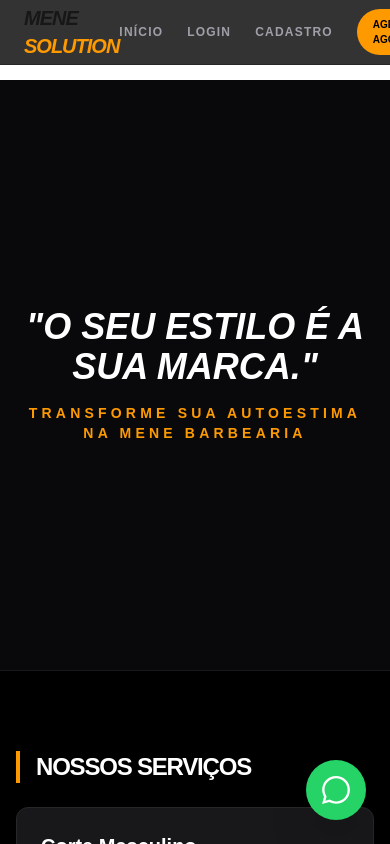
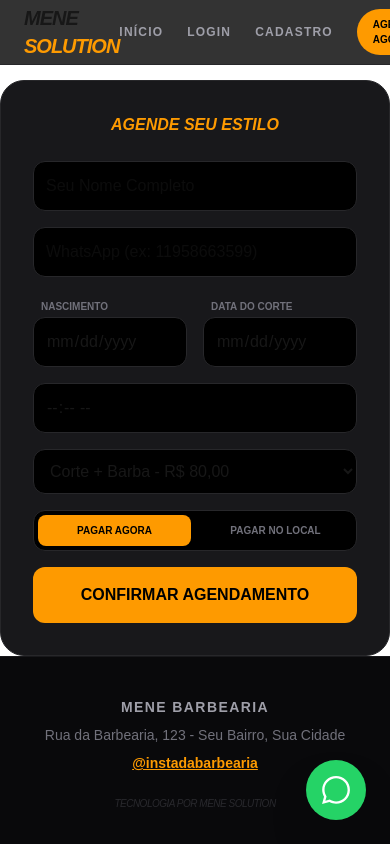
Before and after one commit to mendonza2023/mene-solution-barbearia, a Next.js app: page / in a window 390 px wide. Shown: the top 844 px of the page. Built offline with nearby package versions, Linux system fonts and the light colour scheme; no server answers.

Commit message:
Formulário completo com pagamento local

```diff
--- a/src/app/api/checkout/route.ts
+++ b/src/app/api/checkout/route.ts
@@ -7,44 +7,32 @@ const stripe = new Stripe(process.env.STRIPE_SECRET_KEY as string, {
   apiVersion: '2024-12-18.acacia',
 });
 
+// Exemplo de como deve estar a sua API de Checkout
 export async function POST(req: Request) {
   try {
-    const { servico, preco, agendamentoId } = await req.json();
+    const { servico, preco, cliente_nome, whatsapp, data_nascimento } = await req.json();
 
     const session = await stripe.checkout.sessions.create({
       payment_method_types: ['card'],
-      line_items: [
-        {
-          price_data: {
-            currency: 'brl',
-            product_data: {
-              name: servico,
-              description: 'Agendamento Mene Solution',
-            },
-            unit_amount: Math.round(preco * 100), // Garante número inteiro para centavos
+      line_items: [{
+        price_data: {
+          currency: 'brl',
+          product_data: {
+            name: servico,
+            description: `Cliente: ${cliente_nome} - Zap: ${whatsapp}`
           },
-          quantity: 1,
+          unit_amount: preco * 100,
         },
-      ],
+        quantity: 1,
+      }],
       mode: 'payment',
-      // Certifique-se de que esta variável está no seu .env.local
       success_url: `${process.env.NEXT_PUBLIC_URL}/perfil?success=true`,
-      cancel_url: `${process.env.NEXT_PUBLIC_URL}/perfil?canceled=true`,
-      metadata: {
-        agendamentoId: agendamentoId
-      },
+      cancel_url: `${process.env.NEXT_PUBLIC_URL}/`,
     });
 
-    return NextResponse.json({ id: session.id, url: session.url });
-
-  } catch (error: unknown) {
-    // Tratamento de erro seguro para TypeScript
-    const message = error instanceof Error ? error.message : 'Erro desconhecido';
-    console.error('Erro no Checkout:', message);
-
-    return NextResponse.json(
-      { error: message },
-      { status: 500 }
-    );
+    return NextResponse.json({ id: session.id });
+  } catch (error) {
+    console.error("Erro Stripe:", error);
+    return NextResponse.json({ error: "Falha ao gerar checkout" }, { status: 500 });
   }
 }
--- a/src/app/page.tsx
+++ b/src/app/page.tsx
@@ -1,65 +1,99 @@
-// 1. Usando caminhos relativos (../) para evitar erro de configuração do @
-import ServiceCard from "@/componetes/ServiceCard";
-import BookingForm from "@/componetes/BookingForm";
+"use client"
+import { useState } from 'react';
+import { supabase } from '@/lib/supabase';
+import { loadStripe } from '@stripe/stripe-js';
 
-export default function Home() {
-  // Essas fotos devem estar dentro da pasta "public" do seu projeto
-  const fotos = ["/corte1.jpg", "/corte2.jpg", "/corte3.jpg"];
+export default function BookingForm() {
+  const [servico, setServico] = useState('Corte + Barba - R$ 80,00');
+  const [data, setData] = useState('');
+  const [hora, setHora] = useState('');
+  const [nome, setNome] = useState('');
+  const [whatsapp, setWhatsapp] = useState('');
+  const [nascimento, setNascimento] = useState('');
+  const [metodo, setMetodo] = useState('stripe'); // stripe ou local
+  const [loading, setLoading] = useState(false);
+
+  const handleAgendamento = async (e: React.FormEvent) => {
+    e.preventDefault();
+    setLoading(true);
+
+    const preco = servico.includes('80') ? 80 : servico.includes('50') ? 50 : 40;
+
+    const dadosAgendamento = {
+      servico,
+      data_hora: `${data} ${hora}`,
+      cliente_nome: nome,
+      whatsapp: whatsapp,
+      data_nascimento: nascimento,
+      metodo_pagamento: metodo,
+      pago: false
+    };
+
+    if (metodo === 'local') {
+      // SALVAR DIRETO NO SUPABASE (PAGAMENTO NO LOCAL)
+      const { error } = await supabase.from('agendamentos').insert([dadosAgendamento]);
+
+      if (error) {
+        alert("Erro ao salvar no banco. Verifique as colunas no Supabase.");
+        console.error(error);
+      } else {
+        alert("Agendado com sucesso! Pagamento será feito na barbearia.");
+        window.location.href = "/perfil";
+      }
+    } else {
+      // ENVIAR PARA O STRIPE
+      try {
+        const response = await fetch('/api/checkout', {
+          method: 'POST',
+          headers: { 'Content-Type': 'application/json' },
+          body: JSON.stringify({ ...dadosAgendamento, preco }),
+        });
+
+        const session = await response.json();
+        const stripe = await loadStripe(process.env.NEXT_PUBLIC_STRIPE_PUBLISHABLE_KEY!);
+        await stripe?.redirectToCheckout({ sessionId: session.id });
+      } catch (err) {
+        alert("Erro ao gerar link de pagamento.");
+      }
+    }
+    setLoading(false);
+  };
 
   return (
-    <div className="space-y-20 pb-20 bg-black text-white">
+    <form onSubmit={handleAgendamento} className="bg-zinc-900 p-8 rounded-3xl border border-zinc-800 space-y-4">
+      <h4 className="text-amber-500 font-black italic uppercase text-center mb-6">Agende seu Estilo</h4>
 
-      {/* Seção Hero com Frase Motivacional */}
-      <section className="h-[70vh] flex flex-col justify-center items-center text-center px-4 bg-zinc-950 border-b border-zinc-900">
-        <h2 className="text-4xl md:text-6xl font-black mb-4 uppercase italic">
-          &quot;O seu estilo é a sua marca.&quot;
-        </h2>
-        <p className="text-amber-500 font-bold tracking-[0.3em] text-sm md:text-base">
-          TRANSFORME SUA AUTOESTIMA NA MENE BARBEARIA
-        </p>
-      </section>
+      <input type="text" placeholder="Seu Nome Completo" required className="w-full bg-black border border-zinc-800 p-3 rounded-xl outline-none focus:border-amber-500" onChange={(e) => setNome(e.target.value)} />
 
-      {/* Seção Principal: Serviços + Formulário */}
-      <section id="servicos" className="max-w-6xl mx-auto px-4 grid grid-cols-1 lg:grid-cols-2 gap-12">
-        <div className="space-y-6">
-          <h3 className="text-2xl font-bold border-l-4 border-amber-500 pl-4 uppercase tracking-tighter">
-            Nossos Serviços
-          </h3>
-          {/* Adicionando os cards de serviço que você já tem */}
-          <ServiceCard nome="Corte Masculino" preco={50} descricao="Corte moderno com acabamento premium." />
-          <ServiceCard nome="Barba & Toalha Quente" preco={40} descricao="Tratamento completo para sua barba." />
-          <ServiceCard nome="Combo Mene" preco={80} descricao="Corte + Barba + Hidratação." />
+      <input type="tel" placeholder="WhatsApp (ex: 11958663599)" required className="w-full bg-black border border-zinc-800 p-3 rounded-xl outline-none focus:border-amber-500" onChange={(e) => setWhatsapp(e.target.value)} />
+
+      <div className="grid grid-cols-2 gap-4">
+        <div>
+          <label className="text-[10px] text-zinc-500 uppercase font-bold ml-2">Nascimento</label>
+          <input type="date" required className="w-full bg-black border border-zinc-800 p-3 rounded-xl outline-none" onChange={(e) => setNascimento(e.target.value)} />
         </div>
+        <div>
+          <label className="text-[10px] text-zinc-500 uppercase font-bold ml-2">Data do Corte</label>
+          <input type="date" required className="w-full bg-black border border-zinc-800 p-3 rounded-xl outline-none" onChange={(e) => setData(e.target.value)} />
+        </div>
+      </div>
 
-        <div>
-          <h3 className="text-2xl font-bold mb-6 uppercase tracking-tighter">Agendamento Rápido</h3>
-          {/* O formulário que criamos para o Supabase */}
-          <BookingForm />
-        </div>
-      </section>
+      <input type="time" required className="w-full bg-black border border-zinc-800 p-3 rounded-xl outline-none" onChange={(e) => setHora(e.target.value)} />
 
-      {/* Galeria de Procedimentos */}
-      <section className="max-w-6xl mx-auto px-4">
-        <h3 className="text-2xl font-bold mb-8 border-l-4 border-amber-500 pl-4 uppercase tracking-tighter">
-          PROCEDIMENTOS REALIZADOS
-        </h3>
-        <div className="grid grid-cols-1 md:grid-cols-3 gap-6">
-          {fotos.map((foto, i) => (
-            <div key={i} className="group relative h-80 bg-zinc-900 rounded-2xl overflow-hidden border border-zinc-800 transition duration-500 hover:border-amber-500">
-               {/* Quando você tiver as fotos, troque a div abaixo por:
-                   <img src={foto} className="w-full h-full object-cover group-hover:scale-110 transition duration-500" />
-               */}
-               <div className="w-full h-full flex items-center justify-center text-zinc-700 italic group-hover:text-amber-500 transition duration-500">
-                 Portfólio Mene {i + 1}
-               </div>
-               <div className="absolute inset-0 bg-gradient-to-t from-black/80 to-transparent opacity-0 group-hover:opacity-100 transition duration-300 flex items-end p-6">
-                 <span className="text-sm font-bold uppercase tracking-widest text-amber-500">Trabalho Realizado</span>
-               </div>
-            </div>
-          ))}
-        </div>
-      </section>
+      <select className="w-full bg-black border border-zinc-800 p-3 rounded-xl outline-none" onChange={(e) => setServico(e.target.value)}>
+        <option>Corte + Barba - R$ 80,00</option>
+        <option>Corte Masculino - R$ 50,00</option>
+        <option>Barba & Toalha Quente - R$ 40,00</option>
+      </select>
 
-    </div>
+      <div className="flex gap-2 p-1 bg-black rounded-xl border border-zinc-800">
+        <button type="button" onClick={() => setMetodo('stripe')} className={`flex-1 py-2 rounded-lg text-[10px] font-bold uppercase transition ${metodo === 'stripe' ? 'bg-amber-500 text-black' : 'text-zinc-500'}`}>Pagar Agora</button>
+        <button type="button" onClick={() => setMetodo('local')} className={`flex-1 py-2 rounded-lg text-[10px] font-bold uppercase transition ${metodo === 'local' ? 'bg-amber-500 text-black' : 'text-zinc-500'}`}>Pagar no Local</button>
+      </div>
+
+      <button disabled={loading} className="w-full bg-amber-500 hover:bg-amber-400 text-black font-black uppercase py-4 rounded-xl transition-all duration-300">
+        {loading ? 'Processando...' : 'Confirmar Agendamento'}
+      </button>
+    </form>
   );
 }
```
